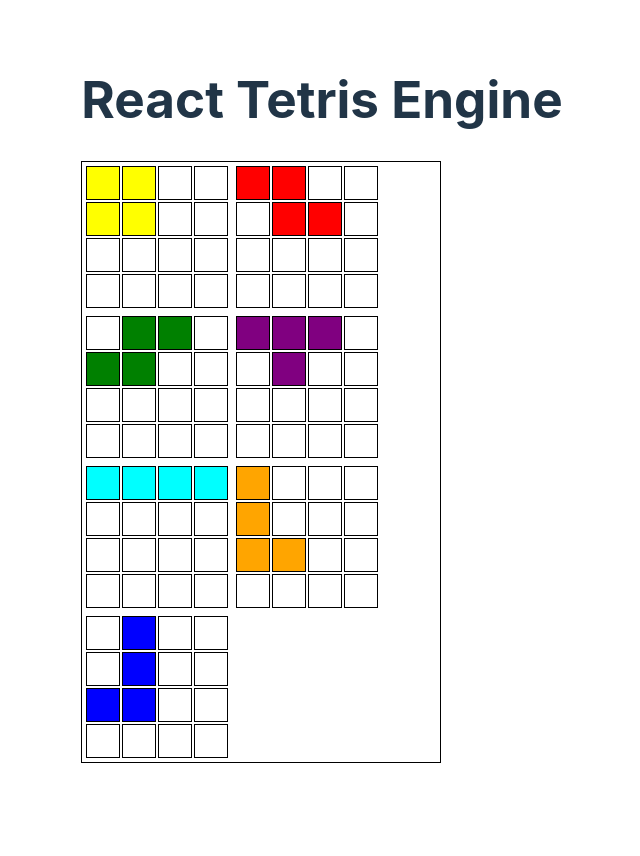
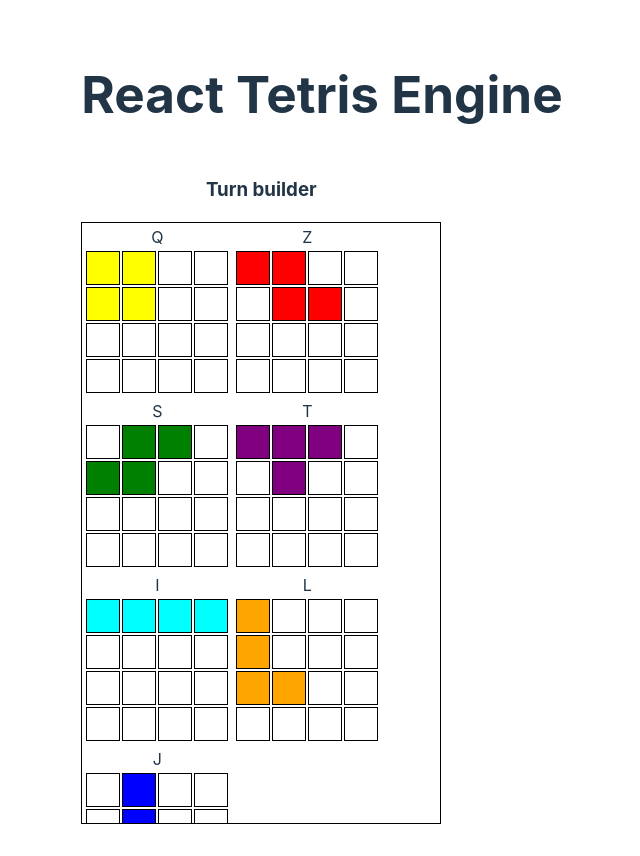
Before and after one commit to hamcrypto/drw-tetris, a React (Vite) app: page / in a window 1280 px wide. Shown: the whole page, without its empty margins (318-958 px from the left). Before the commit the page ends 800 px from the top, so only its background shows below. Built offline with nearby package versions, Linux system fonts and the light colour scheme.

Commit message:
Add turn builder

```diff
--- a/src/App.tsx
+++ b/src/App.tsx
@@ -1,16 +1,12 @@
 import "./App.css";
-import GridDisplay from "./components/GridDisplay/GridDisplay";
-import TetronimoSelector from "./components/TetronimoSelector/TetronimoSelector";
-import { gridBuilder } from "./utils";
+import TurnBuilder from "./components/TurnBuilder/TurnBuilder";
 
 function App() {
-  const initialArray = gridBuilder(10, 20);
   return (
     <>
       <h1>React Tetris Engine</h1>
       <div style={{ display: "flex" }}>
-        <TetronimoSelector />
-        {/* <GridDisplay gridState={initialArray} /> */}
+        <TurnBuilder />
       </div>
     </>
   );
--- a/src/components/GridDisplay/GridDisplay.tsx
+++ b/src/components/GridDisplay/GridDisplay.tsx
@@ -15,6 +15,7 @@ export interface GridOptions {
 interface GridDisplayProps {
   gridState: Block[][];
   gridOptions?: GridOptions;
+  style?: React.CSSProperties;
 }
 
 interface GridBlockProps {
@@ -45,10 +46,14 @@ const GridBlock = ({ block, blockOptions }: GridBlockProps) => {
     ></td>
   );
 };
-function GridDisplay({ gridState = [], gridOptions = {} }: GridDisplayProps) {
+function GridDisplay({
+  gridState = [],
+  gridOptions = {},
+  style,
+}: GridDisplayProps) {
   const { onClick, onMouseOver } = gridOptions;
   return (
-    <table onMouseOver={onMouseOver} onClick={onClick}>
+    <table onMouseOver={onMouseOver} onClick={onClick} style={style}>
       <tbody>
         {gridState.map((arrayColumn, rowIndex) => (
           <tr key={rowIndex}>
--- a/src/components/TetronimoSelector/TetronimoSelector.tsx
+++ b/src/components/TetronimoSelector/TetronimoSelector.tsx
@@ -1,4 +1,4 @@
-import { Dispatch, SetStateAction, useState } from "react";
+import { Dispatch, SetStateAction } from "react";
 import { TETRONIMOS } from "../../constants";
 import { Tetromino } from "../../types";
 import { gridBuilder } from "../../utils";
@@ -26,15 +26,21 @@ function TetronimoPieceHolder({
       }}
       onClick={() => setActiveTetronimo(isSelected ? null : tetronimo)}
     >
+      <label>{tetronimo.name}</label>
       <GridDisplay gridState={gridState} />
     </div>
   );
 }
 
-function TetronimoSelector() {
-  const [activeTetronimo, setActiveTetronimo] = useState<Tetromino | null>(
-    null
-  );
+interface TetronimoSelectorProps {
+  activeTetronimo: Tetromino | null;
+  setActiveTetronimo: Dispatch<SetStateAction<Tetromino | null>>;
+}
+
+function TetronimoSelector({
+  activeTetronimo,
+  setActiveTetronimo,
+}: TetronimoSelectorProps) {
   return (
     <div
       style={{
--- /dev/null
+++ b/src/components/TurnBuilder/TurnBuilder.tsx
@@ -0,0 +1,22 @@
+import { useState } from "react";
+import TetronimoSelector from "../TetronimoSelector/TetronimoSelector";
+import { Tetromino } from "../../types";
+
+function TurnBuilder() {
+  const [activeTetronimo, setActiveTetronimo] = useState<Tetromino | null>(
+    null
+  );
+
+  return (
+    <div>
+      <h3>Turn builder</h3>
+      <div style={{ display: "flex" }}>
+        <TetronimoSelector
+          activeTetronimo={activeTetronimo}
+          setActiveTetronimo={setActiveTetronimo}
+        />
+      </div>
+    </div>
+  );
+}
+export default TurnBuilder;
```
